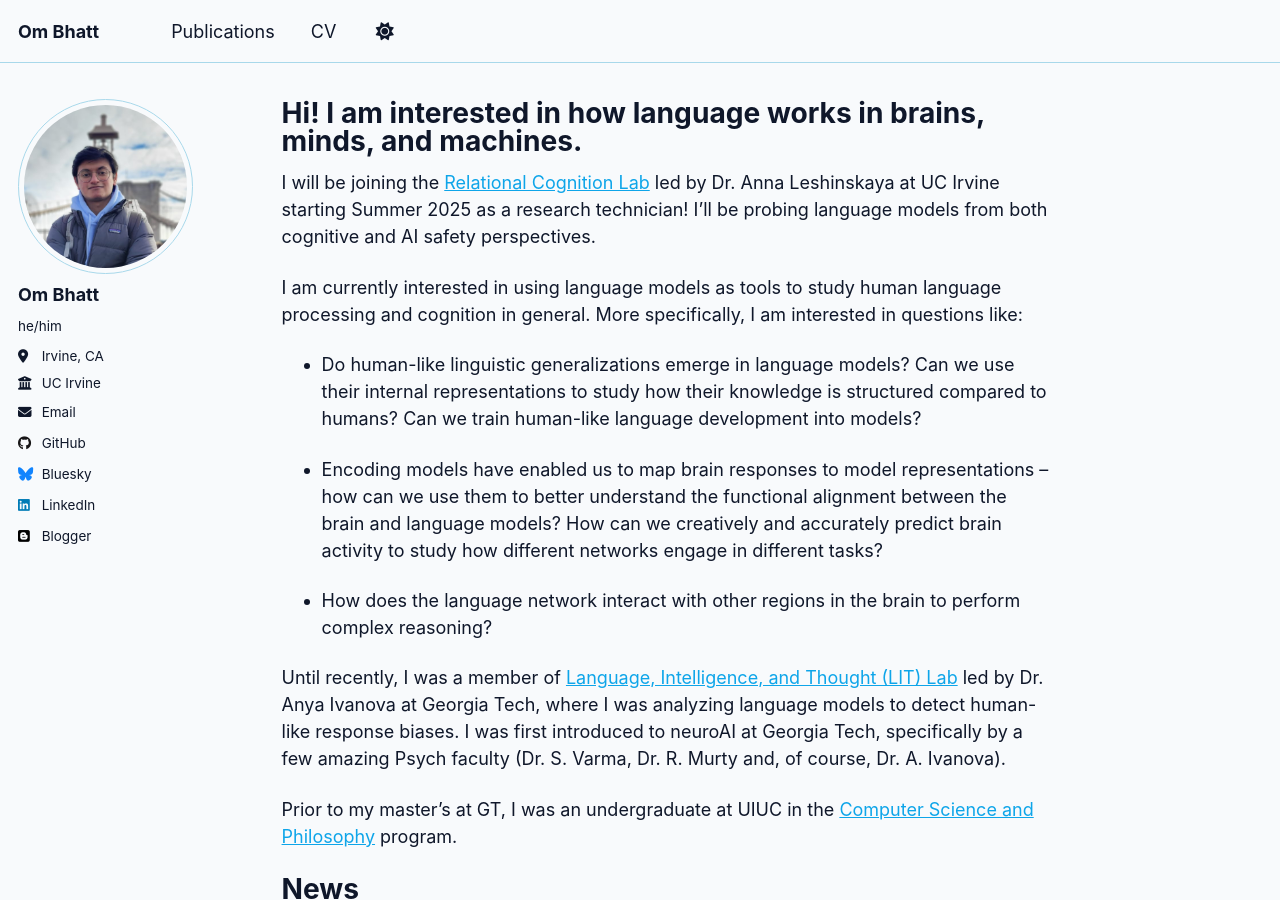
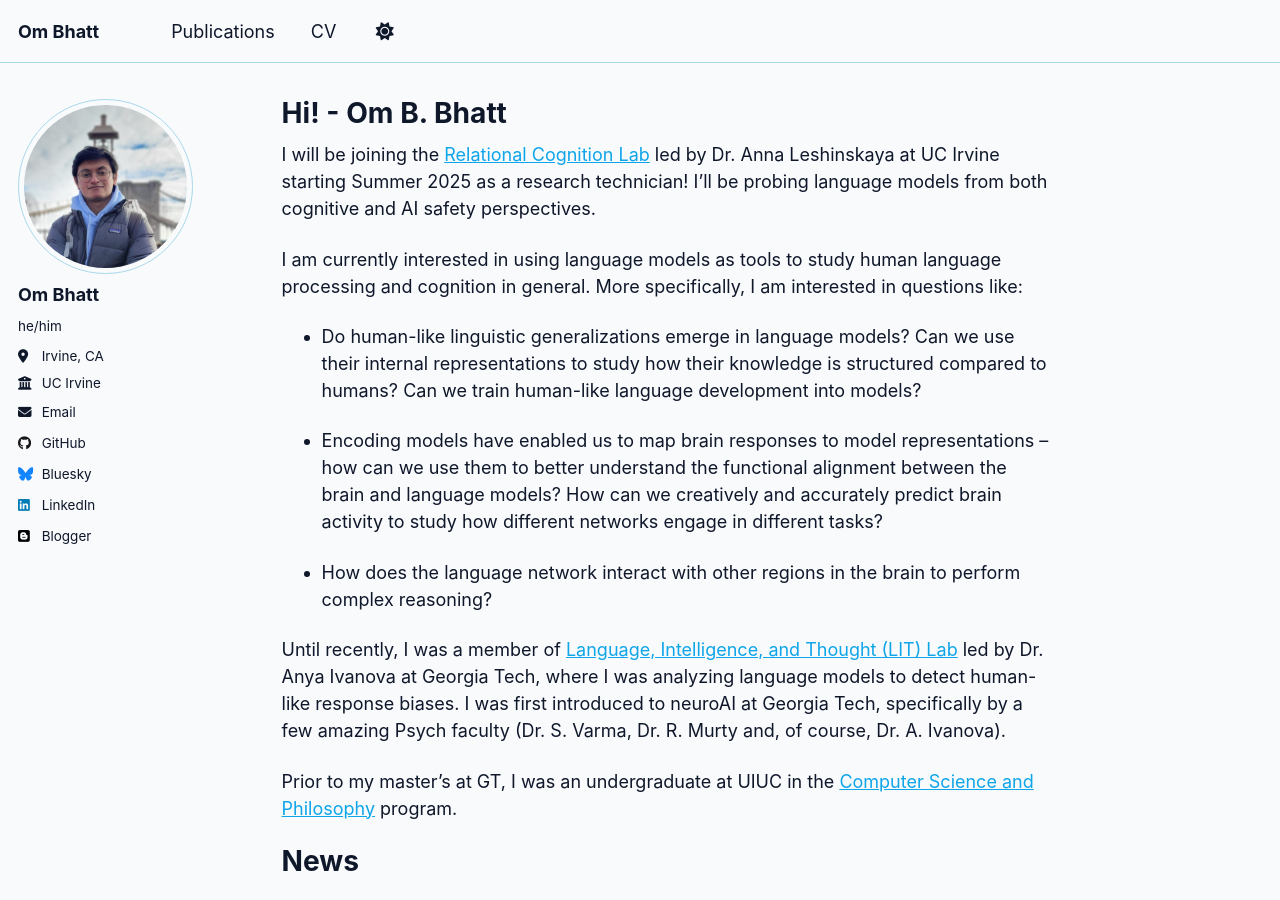
Before and after one commit to ombbhatt/ombbhatt.github.io, a Jekyll site: the page built from _pages/about.md, in a window 1280 px wide and 900 px high. Built offline with Jekyll 4.4.1, drawn with Linux system fonts in a browser that asks for light colours.

```diff
--- a/_pages/about.md
+++ b/_pages/about.md
@@ -1,6 +1,6 @@
 ---
 permalink: /
-title: "Hi! I am interested in how language works in brains, minds, and machines."
+title: "Hi! - Om B. Bhatt"
 author_profile: true
 redirect_from:
   - /about/
```
Also changed, not shown: README.md (+1 -1 lines).
